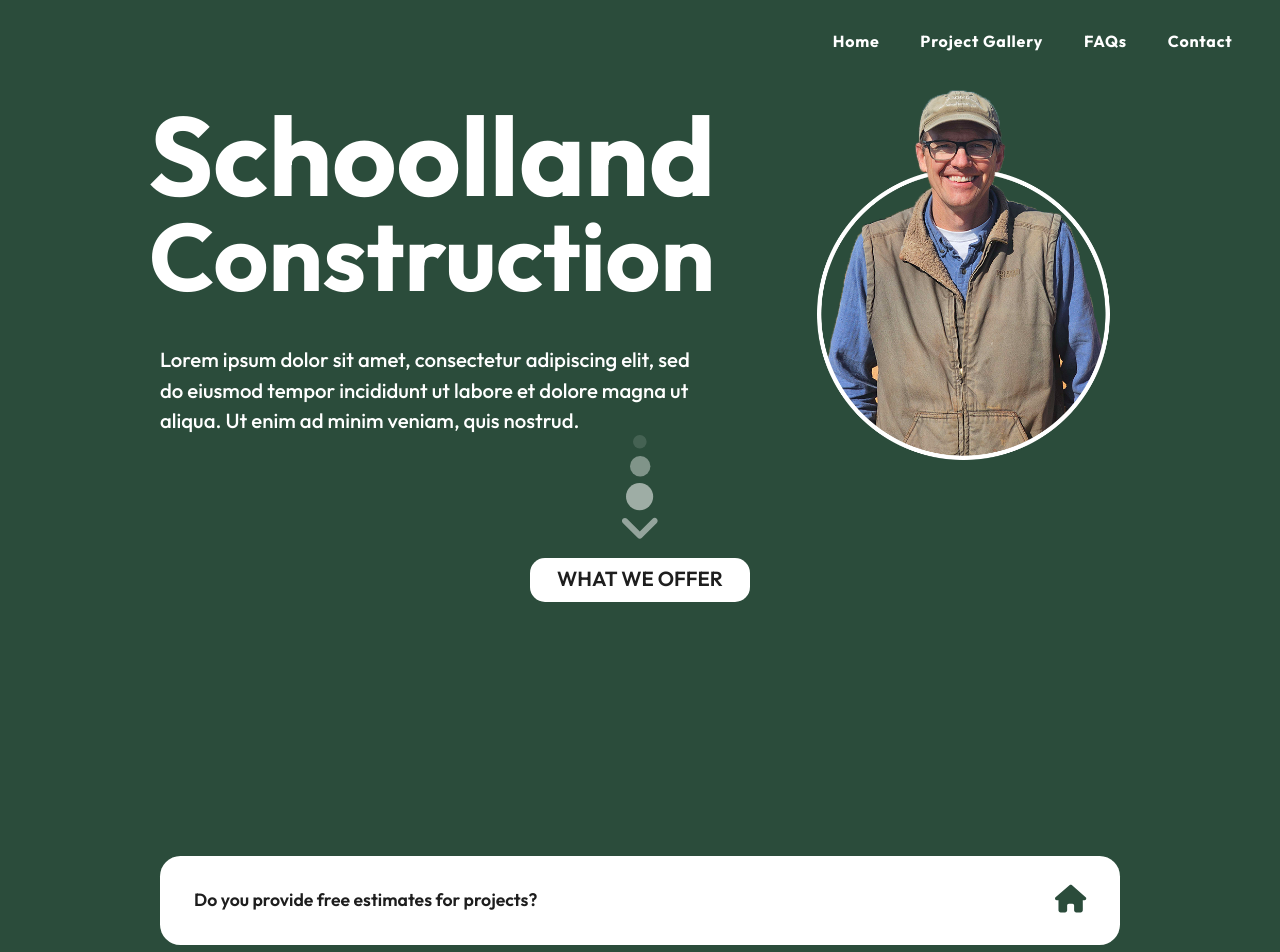
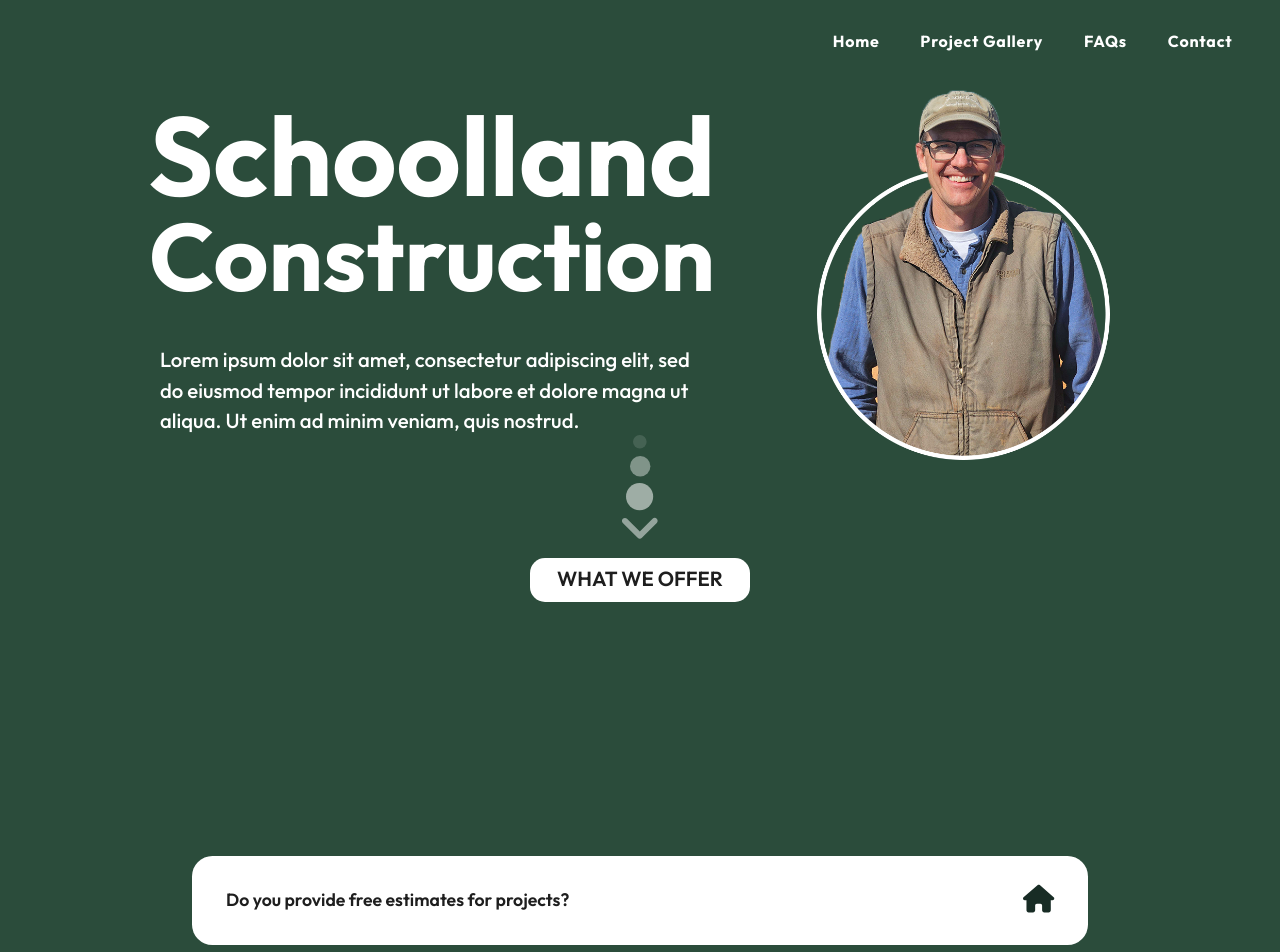
Before and after one commit to Visions-to-Visuals/next-js-freelance-template, a Next.js app: page /faq in a window 1280 px wide. Shown: the top 952 px of the page. Built offline with nearby package versions, Linux system fonts and the light colour scheme.

Commit message:
feat: Install Framer Motion

```diff
--- a/app/components/faq.tsx
+++ b/app/components/faq.tsx
@@ -17,11 +17,10 @@ export default function Faq() {
 
     function Container( { index, question, answer } ) {
         return(
-            <div className="w-[75%] mx-auto bg-primary rounded-3xl px-10 py-[2rem]">
-                <div className="flex justify-between items-center gap-10 cursor-pointer" onClick={() => toggleAnswer(index)}>
+            <div className="w-[70%] mx-auto bg-primary rounded-3xl px-10 py-[2rem]">
+                <div className="flex justify-between items-center cursor-pointer" onClick={() => toggleAnswer(index)}>
                     <p className="text-dark font-[600] text-[1.3rem] text-center select-none">{question}</p>
-                    <FontAwesomeIcon icon={faHouse} className={`w-[2.3rem] h-[2.3rem] mb-1 select-none text-secondary ${showAnswer[index] ? 'rotate-180' : ''}`}></FontAwesomeIcon>
-
+                    <FontAwesomeIcon icon={faHouse} className={`w-[2.3rem] h-[2.3rem] mb-1 select-none text-accent ${showAnswer[index] ? 'rotate-180' : ''}`}></FontAwesomeIcon>
                 </div>
 
                 {showAnswer[index] && (
--- a/package.json
+++ b/package.json
@@ -16,6 +16,7 @@
     "@splinetool/runtime": "^1.0.53",
     "@types/next": "^9.0.0",
     "express": "^4.18.2",
+    "framer-motion": "^11.0.5",
     "next": "14.1.0",
     "react": "^18",
     "react-dom": "^18"
--- a/tailwind.config.ts
+++ b/tailwind.config.ts
@@ -38,6 +38,7 @@ const config: Config = {
         bottomCover: "opening 1.2s ease-in-out forwards 2s",
         welcome: "translate 2s ease-in-out forwards .4s",
         to: "translate 1.5s ease-in-out forwards .8s",
+        // house: "rotate 500ms ease-in-out",
       },
 
       keyframes: {
@@ -82,6 +83,14 @@ const config: Config = {
           '90%': {opacity: '0', scale:"1.1" },
           '100%': {opacity: '0', scale:"1.1", visibility: "hidden" },
         },
+
+        rotate: {
+          // '0%': {rotate: "0 deg"},
+          // '100%': {rotate: "180 deg"}
+
+          // '0%': {transform: "rotate(0deg)"},
+          // '100%': {transform: "rotate(180deg)"},
+        },
       },
 
       backgroundImage: {
```
Also changed, not shown: 1 other file (tests, documents, lock files or other folders).
